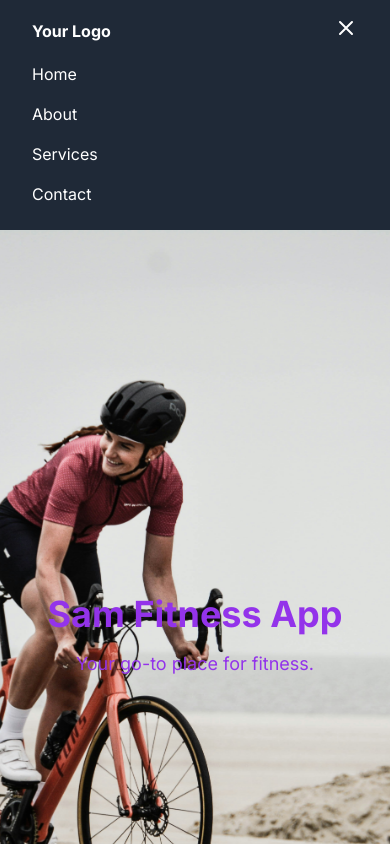
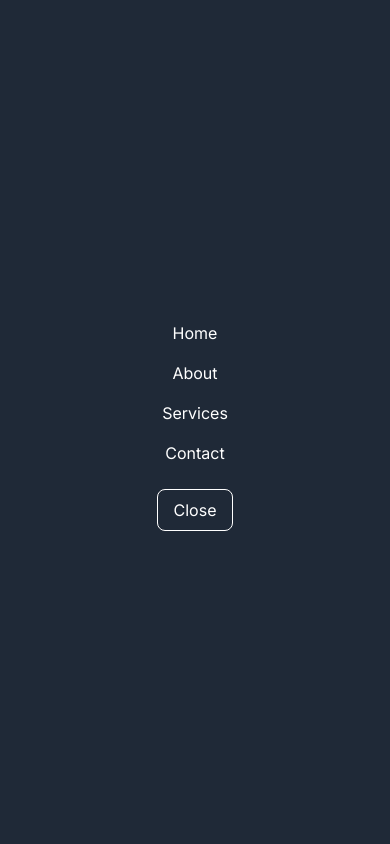
Before and after one commit to Martin2251/sam-app, a Next.js app: page / in a window 390 px wide. Both pictures are taken after a click on the button 346 px from the left and 28 px from the top of the page. Shown: the top 844 px of the page. Built offline with nearby package versions, Linux system fonts and the light colour scheme.

Commit message:
better menu with close

```diff
--- a/src/app/Components/Navbar/index.tsx
+++ b/src/app/Components/Navbar/index.tsx
@@ -6,6 +6,10 @@ const Navbar: React.FC = () => {
 
   const toggleMenu = () => {
     setIsOpen(!isOpen);
+  };
+
+  const closeMenu = () => {
+    setIsOpen(false);
   };
 
   return (
@@ -54,19 +58,27 @@ const Navbar: React.FC = () => {
         </div>
       </div>
       {isOpen && (
-        <div className="md:hidden mt-2 px-4">
-          <a href="#" className="block text-white py-2">
+        <div className="md:hidden fixed inset-0 bg-gray-800 z-50">
+          <div className="flex flex-col items-center justify-center h-full">
+            <a href="#" className="text-white py-2">
               Home
             </a>
-          <a href="#" className="block text-white py-2">
+            <a href="#" className="text-white py-2">
               About
             </a>
-          <a href="#" className="block text-white py-2">
+            <a href="#" className="text-white py-2">
               Services
             </a>
-          <a href="#" className="block text-white py-2">
+            <a href="#" className="text-white py-2">
               Contact
             </a>
+            <button
+              onClick={closeMenu}
+              className="text-white mt-4 px-4 py-2 rounded-lg border border-white"
+            >
+              Close
+            </button>
+          </div>
         </div>
       )}
     </nav>
```
Lines whose indentation alone changed are shown as unchanged.
